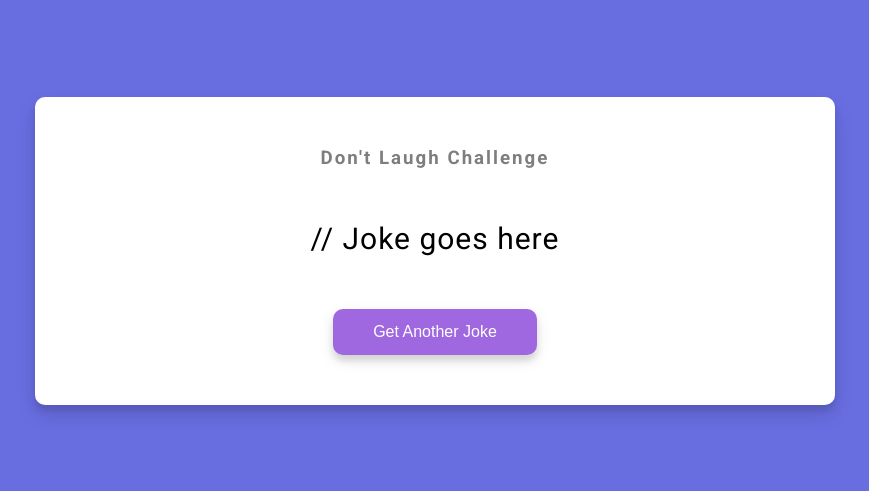
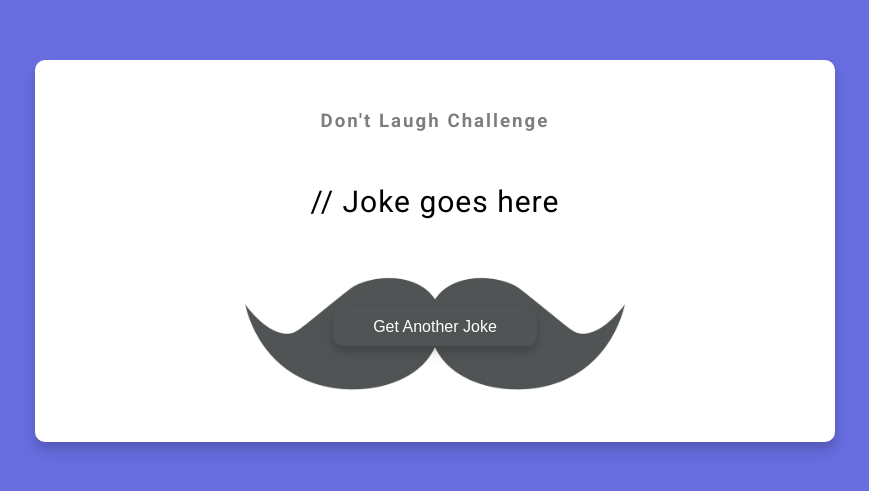
Before and after one commit to AnaCe-7/API_N1_Dad_Jokes, a plain HTML site: page index.html in a window 1280 px wide. Shown: the part 149-640 px from the top of the page, without its empty margins (205-1074 px from the left). Drawn offline with Linux system fonts and the light colour scheme; no server answers.

Commit message:
Updated css styles + moustache image

```diff
--- a/styles.css
+++ b/styles.css
@@ -41,21 +41,43 @@ h3 {
   max-width: 600px;
 }
 
+.moustache {
+  background-image: url(./img/moustache.png);
+  background-repeat: no-repeat, repeat;
+  background-position: center;
+  background-size: 380px;
+  height: 120px;
+  display: flex;
+  justify-content: center;
+  align-items: center;
+}
+
 .btn {
-  background-color: #9f68e0;
+  background-color: #505455;
   color: #fff;
   border: 0;
   border-radius: 10px;
   box-shadow: 0 5px 15px rgba(0, 0, 0, 0.1), 0 6px 6px rgba(0, 0, 0, 0.1);
-  padding: 14px 40px;
+  padding: 10px 40px;
+  margin-bottom: 10px;
   font-size: 16px;
   cursor: pointer;
 }
 
 .btn:hover {
-  transform: scale(0.98);
+  transform: scale(1.05);
 }
 
 .btn:focus {
   outline: 0;
 }
+
+@media (min-width :360px) and (max-width :430px) {
+  .moustache {
+    background-size: 280px;
+  }
+
+  .btn {
+    padding: 6px 10px;
+  }
+}
```
Also changed, not shown: img/moustache.png (added).
